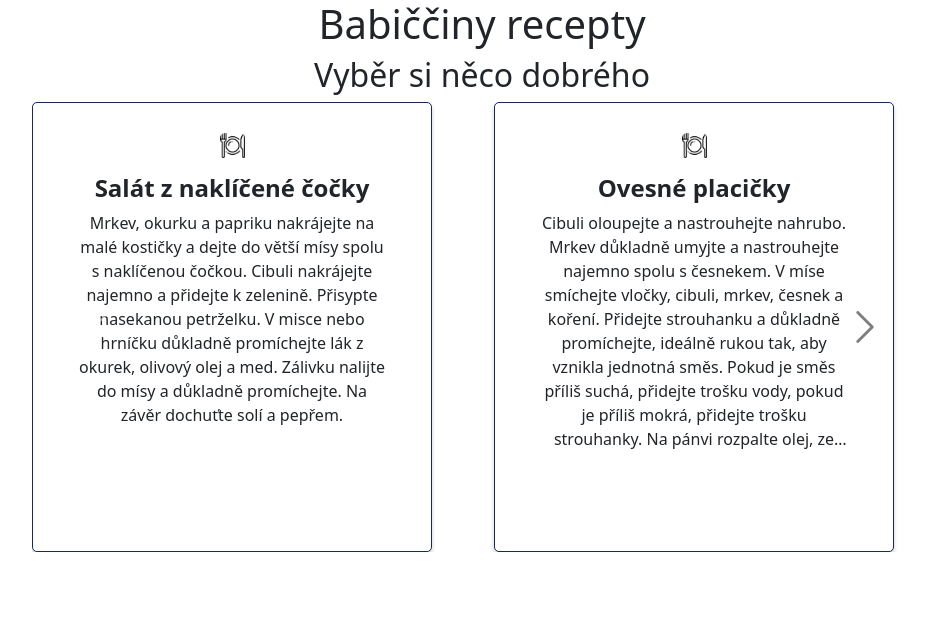
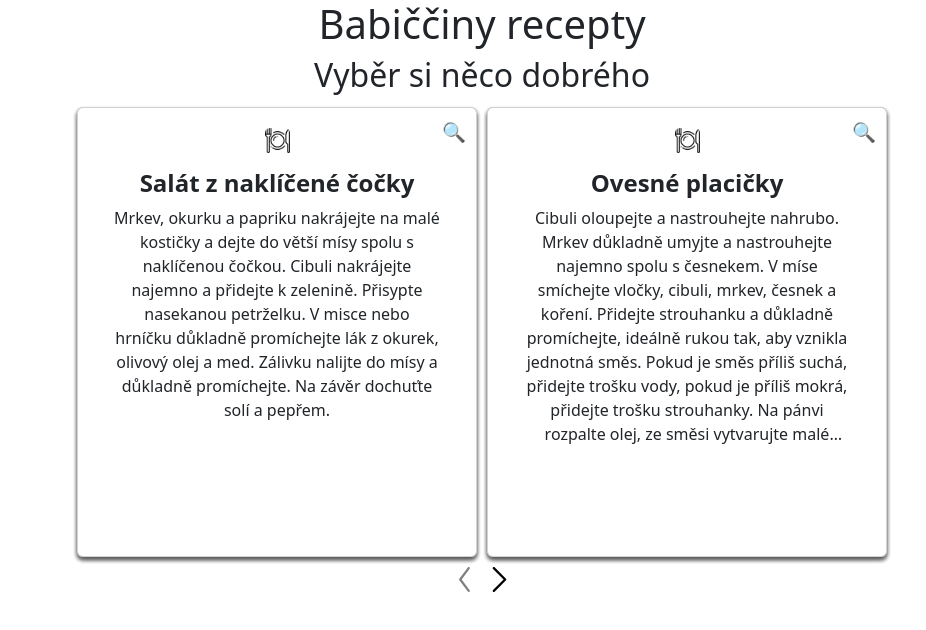
Before and after one commit to mothspaws/React_training, a React (Create React App) app in the folder react-introduction/client/: page / in a window 1280 px wide. Shown: the top 630 px of the page, without its empty margins (158-1084 px from the left). Built offline with nearby package versions, Linux system fonts and the light colour scheme.

Commit message:
Task 3: restructuring, removing dependencies on bootstrap Carousel component

```diff
--- a/react-introduction/client/src/App.css
+++ b/react-introduction/client/src/App.css
@@ -1,56 +1,5 @@
 .App {
   text-align: center;
-
-  .carousel {
-    width: 900px;
-    height: 450px;
-    margin: 0 auto;
-
-    .carousel-indicators {
-      visibility: hidden;
-    }
-
-    .carousel-control-next-icon{
-      background-image: url('./components/storage/right-arrow-svgrepo-com.svg');
-    }
-
-    .carousel-pair {
-
-      .card {
-        background-color: rgb(255, 255, 255);
-        border-color: #142a58;
-        border-width: 1px;
-        padding: 30px;
-        border-radius: 5px;
-        box-shadow: 0 3px 4px rgba(0, 0, 0, 0.2);
-
-        width: 400px;
-        height: 450px;
-
-        flex-direction: column;
-
-        .card-title {
-          font-size: 1.5rem;
-          font-weight: bold;
-        }
-
-        .card-img-top {
-          width: 25px;
-          height: 25px;
-          margin: 0 auto;
-        }
-
-        .card-text {
-          font-size: 1rem;
-          display: -webkit-box;
-          -webkit-box-orient: vertical;
-          overflow: hidden;
-          text-overflow: ellipsis;
-          -webkit-line-clamp: 10;
-        }
-      }
-    }
-  }
 }
 
 .App-logo {
--- a/react-introduction/client/src/App.js
+++ b/react-introduction/client/src/App.js
@@ -1,5 +1,5 @@
 import './App.css';
-import RecipeList from './components/RecipeList';
+import RecipeList from './components/RecipeBook';
 import 'bootstrap/dist/css/bootstrap.min.css';
 
 const recipes = {
--- a/react-introduction/client/src/components/Recipe.js
+++ /dev/null
@@ -1,18 +0,0 @@
-import { Card } from "react-bootstrap";
-import restaurantImage from './storage/restaurant.png';
-
-function Recipe({ recipe }) {
-    return (
-        <Card className="card">
-            <Card.Img className="card-image" variant="top" src={restaurantImage} />
-            <Card.Body className="card-body">
-                <Card.Title className="card-title">{recipe.name}</Card.Title>
-                <Card.Text className="card-text">
-                    {recipe.description}
-                </Card.Text>
-            </Card.Body>
-        </Card>
-    );
-}
-
-export default Recipe;
--- /dev/null
+++ b/react-introduction/client/src/components/RecipeBook.js
@@ -0,0 +1,70 @@
+import './styles/RecipeBook.css';
+import { useState } from 'react';
+import RecipeCard from "./RecipeCard";
+
+function chunkArray(array, chunkSize) {
+    const results = [];
+    for (let i = 0; i < array.length; i += chunkSize) {
+        results.push(array.slice(i, i + chunkSize));
+    }
+    return results;
+}
+
+function RecipeBook({ recipes, onZoomClick }) {
+    const recipePairs = chunkArray(recipes, 2);
+
+    const [currentPage, setCurrentPage] = useState(0);
+
+    const handleNextPage = () => {
+        if (currentPage < recipePairs.length - 1) {
+            setCurrentPage(currentPage + 1);
+        }
+    };
+
+    const handlePreviousPage = () => {
+        if (currentPage > 0) {
+            setCurrentPage(currentPage - 1);
+        }
+    };
+
+    return (
+        <div className="recipe-book">
+            {recipePairs.map((pair, index) => (
+                <div
+                    className={`recipe-pair ${index === currentPage ? 'active' : ''} ${index < currentPage ? 'flipped' : ''}`}
+                    key={index}
+                    style={{ zIndex: recipePairs.length - index }}
+                >
+                    {pair.map((recipe) => (
+                        <div className="recipe-column" key={recipe.id}>
+                            <RecipeCard
+                                recipe={recipe}
+                                size="medium"
+                                onZoomClick={() => onZoomClick(recipe)}
+                            />
+                        </div>
+                    ))}
+                </div>
+            ))}
+            <div className="controls">
+                <button
+                    className="previous"
+                    onClick={handlePreviousPage}
+                    disabled={currentPage === 0}>
+                    </button>
+                <button
+                    className="next"
+                    onClick={handleNextPage}
+                    disabled={currentPage === recipePairs.length - 1}>
+                    </button>
+            </div>
+        </div>
+    );
+}
+
+RecipeBook.defaultProps = {
+    recipes: [],
+    onZoomClick: () => {},
+};
+
+export default RecipeBook;
--- /dev/null
+++ b/react-introduction/client/src/components/RecipeCard.js
@@ -0,0 +1,29 @@
+import './styles/RecipeCard.css';
+import { Card } from "react-bootstrap";
+import restaurantImage from './storage/restaurant.png';
+
+function RecipeCard({ recipe, size, onZoomClick }) {
+    const cardClass = `card ${size}`;
+
+    return (
+        <Card className={cardClass}>
+            {size !== 'small' && (
+                // recipe.imgUri
+                <Card.Img className="card-image" variant="top" src={restaurantImage} />
+            )}
+            <Card.Body className="card-body">
+                <Card.Title className="card-title">{recipe.name}</Card.Title>
+                <Card.Text className="card-text">
+                    {recipe.description}
+                </Card.Text>
+                {size !== 'large' && (
+                    <div className="card-zoom" onClick={onZoomClick}>
+                        🔍
+                    </div>
+                )}
+            </Card.Body>
+        </Card>
+    );
+}
+
+export default RecipeCard;
--- a/react-introduction/client/src/components/RecipeList.js
+++ /dev/null
@@ -1,52 +0,0 @@
-import Recipe from "./Recipe";
-import Carousel from 'react-bootstrap/Carousel';
-import { Row, Col } from "react-bootstrap";
-import { useState } from 'react';
-
-function chunkArray(array, chunkSize) {
-    const results = [];
-    for (let i = 0; i < array.length; i += chunkSize) {
-        results.push(array.slice(i, i + chunkSize));
-    }
-    return results;
-}
-
-function RecipeList({ recipes }) {
-    const [activeIndex, setActiveIndex] = useState(0);
-    const recipePairs = chunkArray(recipes, 2);
-
-    const handleSelect = (selectedIndex) => {
-        setActiveIndex(selectedIndex);
-    };
-
-    return (
-        <div>
-            <Carousel
-                className="carousel"
-                activeIndex={activeIndex}
-                onSelect={handleSelect}
-                interval={null}
-            >
-                {recipePairs.map((pair, index) => (
-                    <Carousel.Item className="carousel-pair" key={index}>
-                        <Row>
-                            {pair.map((recipe, index) => (
-                                <Col
-                                    key={recipe.id}
-                                >
-                                    <Recipe recipe={recipe} />
-                                </Col>
-                            ))}
-                        </Row>
-                    </Carousel.Item>
-                ))}
-            </Carousel>
-        </div>
-    );
-}
-
-RecipeList.defaultProps = {
-    recipes: [],
-};
-
-export default RecipeList;
--- /dev/null
+++ b/react-introduction/client/src/components/styles/RecipeBook.css
@@ -0,0 +1,55 @@
+.recipe-book {
+    position: relative;
+    width: 900px;
+    height: 500px;
+    margin: 0 auto;
+
+    .recipe-pair {
+        position: absolute;
+        width: 100%;
+        display: flex;
+        justify-content: center;
+        align-items: center;
+        backface-visibility: hidden;
+        transition-duration: 2s;
+    }
+
+    .recipe-pair.flipped {
+        transform: rotateY(-180deg);
+    }
+
+    .recipe-column {
+        margin: 5px;
+    }
+
+    .controls {
+        position: absolute;
+        bottom: 10px;
+        left: 50%;
+        transform: translateX(-50%);
+        display: flex;
+        gap: 10px;
+    }
+
+    .previous, .next {
+        width: 25px;
+        height: 25px;
+        background-color: transparent;
+        border: none;
+        cursor: pointer;
+        background-size: contain;
+    }
+
+    .previous {
+        background-image: url('./storage/left-arrow-svgrepo-com.svg');
+    }
+
+    .next {
+        background-image: url('./storage/right-arrow-svgrepo-com.svg');
+    }
+
+    .previous:disabled, .next:disabled {
+        opacity: 0.5;
+        cursor: not-allowed;
+    }
+}
--- /dev/null
+++ b/react-introduction/client/src/components/styles/RecipeCard.css
@@ -0,0 +1,61 @@
+.card {
+  background-color: rgb(255, 255, 255);
+  border-color: #142a58;
+  border-width: 1px;
+  padding: 20px;
+  border-radius: 5px;
+  box-shadow: 0 3px 4px rgba(0, 0, 0, 0.2);
+  display: flex;
+  flex-direction: column;
+  position: relative;
+  overflow: hidden;
+
+  .card-title {
+    font-size: 1.5rem;
+    font-weight: bold;
+  }
+
+  .card-img-top {
+    width: 25px;
+    height: 25px;
+    margin: 0 auto;
+  }
+
+  .card-text {
+    font-size: 1rem;
+    display: -webkit-box;
+    -webkit-box-orient: vertical;
+    overflow: hidden;
+    text-overflow: ellipsis;
+  }
+
+  .card-zoom {
+    position: absolute;
+    top: 10px;
+    right: 10px;
+    cursor: pointer;
+    font-size: 1.2rem;
+  }
+}
+
+.card.small {
+  width: 400px;
+  height: 250px;
+
+  .card-text {
+    -webkit-line-clamp: 3;
+  }
+}
+
+.card.medium {
+  width: 400px;
+  height: 450px;
+
+  .card-text {
+    -webkit-line-clamp: 10;
+  }
+}
+
+.card.large .card-text {
+  -webkit-line-clamp: unset;
+}
```
Also changed, not shown: react-introduction/client/src/components/RecipeModal.js (added), react-introduction/client/src/components/RecipeTable.js (added), react-introduction/client/src/components/styles/RecipeModal.css (added), react-introduction/client/src/components/styles/RecipeTable.css (added), react-introduction/client/src/components/styles/storage/left-arrow-svgrepo-com.svg (added), react-introduction/client/src/components/styles/storage/right-arrow-svgrepo-com.svg (renamed from react-introduction/client/src/components/storage/right-arrow-svgrepo-com.svg).
